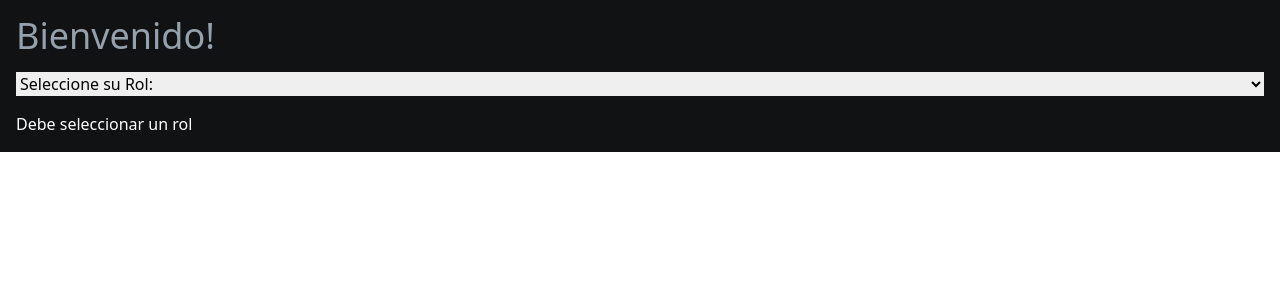
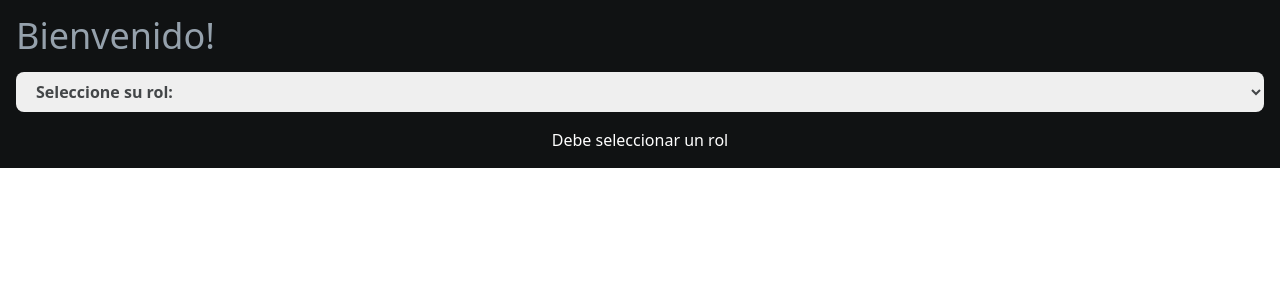
Before and after one commit to mcsmsxfm56/fleexw, a Next.js app in the folder flipper/: page /app/register in a window 1280 px wide. Shown: the top 300 px of the page. Built offline with nearby package versions, Linux system fonts and the light colour scheme.

Commit message:
Agrego un poco de estilos al formulario

```diff
--- a/flipper/src/components/CompanyRegisterForm.tsx
+++ b/flipper/src/components/CompanyRegisterForm.tsx
@@ -54,7 +54,7 @@ const CompanyRegisterForm = () => {
   };
 
   return (
-    <form onSubmit={submitHandler}>
+    <form onSubmit={submitHandler} className="w-full flex flex-col items-center">
       <InputField
         name="nombre"
         text="Nombre"
@@ -109,9 +109,9 @@ const CompanyRegisterForm = () => {
       ) : (
         <button
           type="submit"
-          className="bg-[#4B39EF] rounded-lg px-10 py-2 text-lg text-white"
+          className="bg-[#4B39EF] rounded-lg px-16 py-2 text-lg text-white font-bold"
         >
-          Crear Cuenta
+          Crear Cuenta de Empresa
         </button>
       )}
     </form>
--- a/flipper/src/components/InputField.tsx
+++ b/flipper/src/components/InputField.tsx
@@ -24,7 +24,7 @@ const InputField = ({
           name={name}
           value={value}
           onChange={changeFunc}
-          className="w-full px-4 py-2 bg-[#101213] text-sm border-2 rounded-lg border-white text-white  transition duration-300 focus:border-none focus:border-0"
+          className="w-full px-4 py-2 bg-[#101213] text-sm rounded-lg border-2 border-white text-white  transition duration-300"
           placeholder=" "
         />
         {/* <span className="text-2xl text-white text-opacity-80 absolute left-0 mt-2 mx-4 transition duration-300 input-text">
--- a/flipper/src/components/RegisterForm.tsx
+++ b/flipper/src/components/RegisterForm.tsx
@@ -5,6 +5,22 @@ import WorkerRegisterForm from "./WorkerRegisterForm";
 import CompanyRegisterForm from "./CompanyRegisterForm";
 
 type CurrentRol = "" | "empresa" | "trabajador";
+
+// Este array es solamente para generar las opciones de forma legible y no repetir campos como el classname
+const RolTypes = [
+  {
+    value: "",
+    text: "Seleccione su rol:",
+  },
+  {
+    value: "empresa",
+    text: "Soy una Empresa",
+  },
+  {
+    value: "trabajador",
+    text: "Soy un Trabajador",
+  },
+];
 
 const RegisterForm: React.FC = () => {
   const [currentRol, setCurrentRol] = useState<CurrentRol>("");
@@ -15,29 +31,25 @@ const RegisterForm: React.FC = () => {
   };
 
   return (
-    <div className="rounded-lg">
-      <h1 className="text-[#95A1AC] mb-4 text-4xl">Bienvenido!</h1>
+    <div className="rounded-lg flex flex-col items-center">
+      <h1 className="text-[#95A1AC] mb-4 text-4xl self-baseline">Bienvenido!</h1>
       <select
         value={currentRol}
         onChange={handleChangeState}
-        className="w-full mb-4"
+        className="w-full mb-4 py-2 pl-4 rounded-lg text-[#434648] font-bold cursor-pointer"
       >
-        <option key={`Rol_0`} value="">
-          Seleccione su Rol:
-        </option>
-        <option key={`Rol_1`} value={"empresa"}>
-          Soy una empresa
-        </option>
-        <option key={`Rol_2`} value={"trabajador"}>
-          Soy un trabajador
-        </option>
+        {RolTypes.map((rol, index) => (
+          <option key={`Rol_${index}`} value={rol.value} className="font-bold">
+            {rol.text}
+          </option>
+        ))}
       </select>
       {currentRol == "" && (
         <span className="text-white">Debe seleccionar un rol</span>
       )}
       {currentRol == "empresa" && <CompanyRegisterForm />}
       {currentRol == "trabajador" && (
-        <span className="text-white">Trabajador</span>
+        <span className="text-white">Formulario de Trabajador</span>
       )}
     </div>
   );
```
